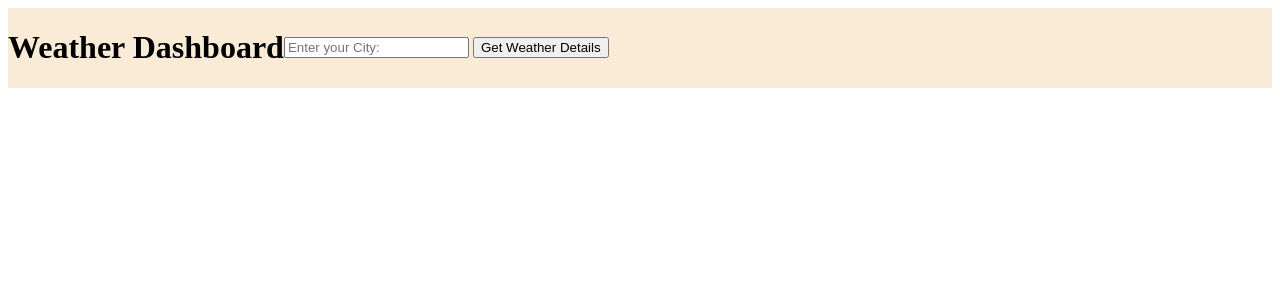
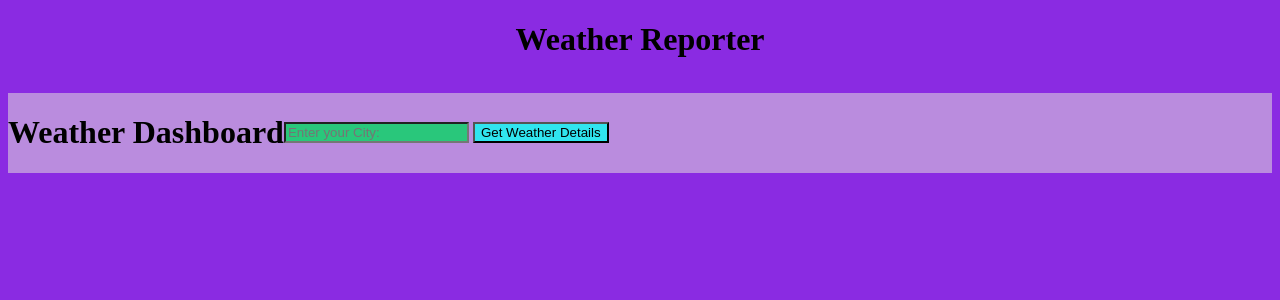
Before and after one commit to AnanymousCtrl/CodeX, a Flask app: page / in a window 1280 px wide. Shown: the top 300 px of the page. Run offline with Flask 3, Linux system fonts and the light colour scheme.

Commit message:
css updates

```diff
--- a/CodeXIntern/weather/templates/index.html
+++ b/CodeXIntern/weather/templates/index.html
@@ -5,25 +5,33 @@
     <meta name="viewport" content="width=device-width, initial-scale=1.0">
     <title>Weather Dashboard</title>
     <style>
+        body{
+            background-color: blueviolet;
+        }
         .container{
-            background-color: antiquewhite;
-            box-shadow: 50px;
-            box-sizing: border-box;
+            background-color: rgb(186, 140, 222);
             display: flex;
             align-items: center;
         }
-        .form{
-            text-decoration: solid;
+        #ip{
+            background-attachment: fixed;
+            background-color: rgb(41, 199, 123);
+
+        }
+        #button{
+            background-color: rgb(48, 229, 239);
+
         }
 
     </style>
 </head>
 <body>
+    <h1 style="height: 50px; text-align: center;">Weather Reporter</h1>
     <div class="container">
         <h1>Weather Dashboard</h1>
         <form class="form" action="/" method="POST">
-            <input type="text" name="city" placeholder="Enter your City: " required>
-            <button type="submit">Get Weather Details</button>
+            <input id='ip'type="text" name="city" placeholder="Enter your City: " required>
+            <button id="button" type="submit">Get Weather Details</button>
         </form>
 
         {% if error %}
```
